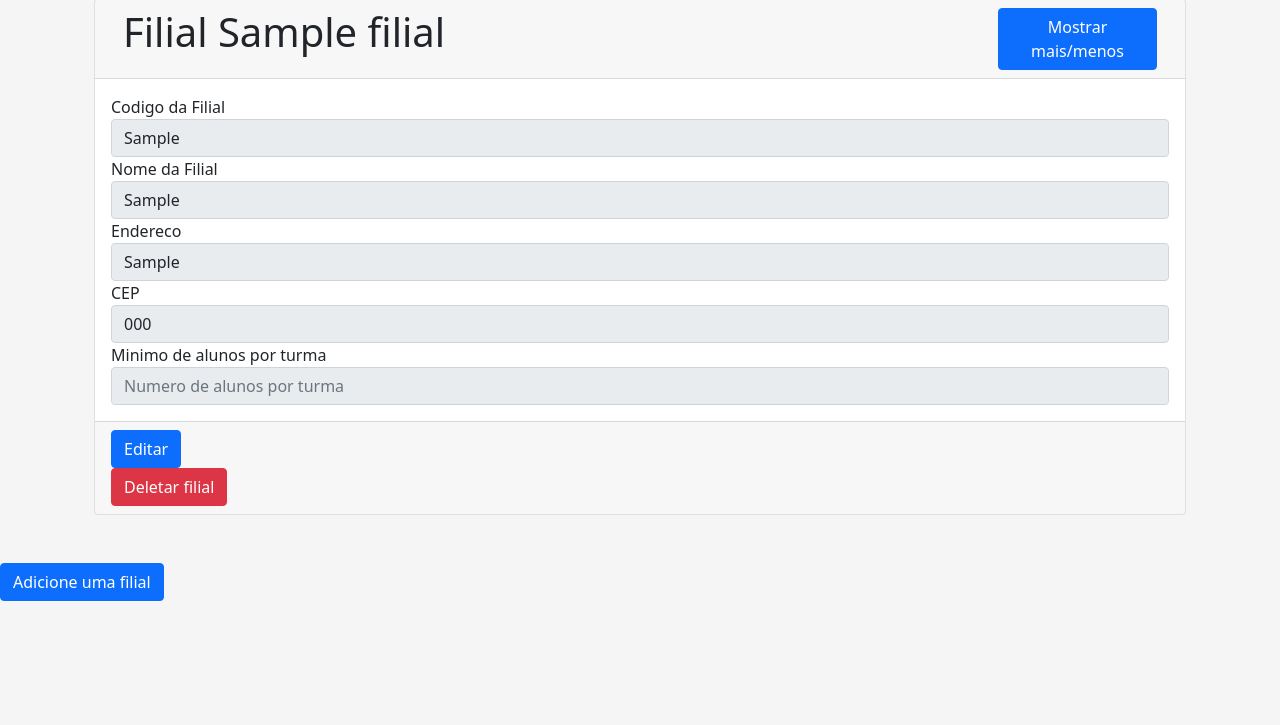
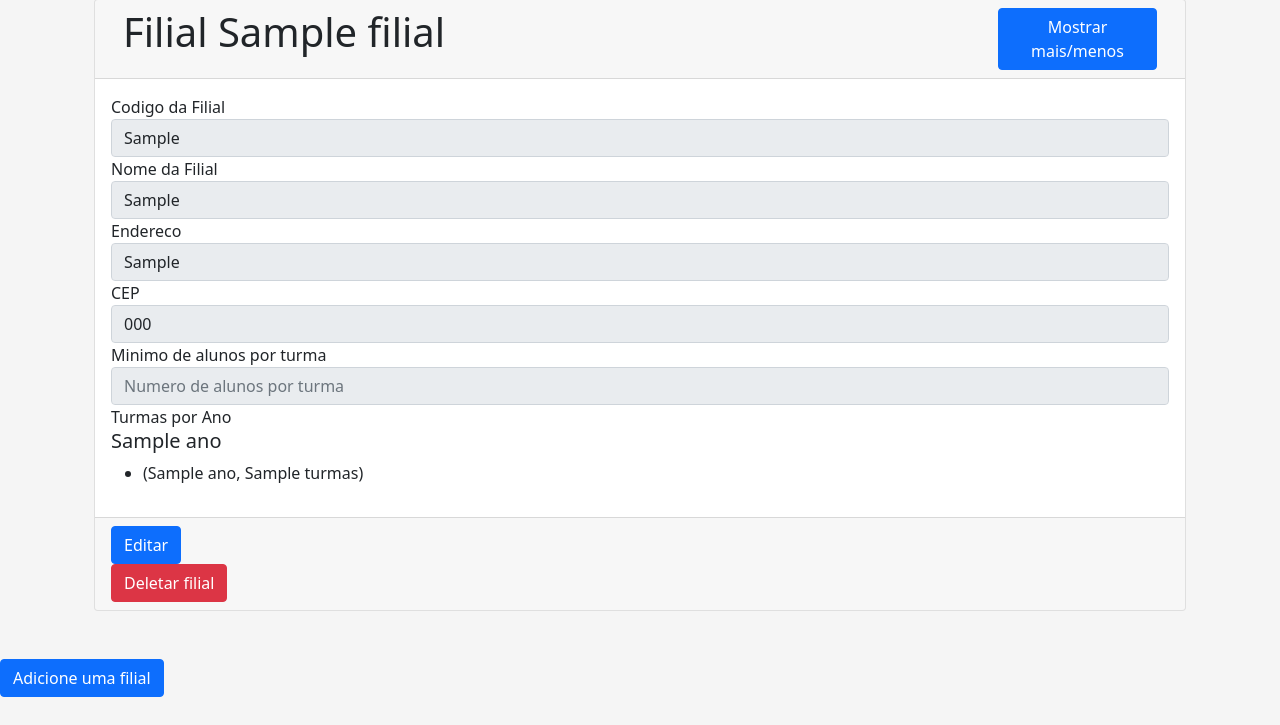
Before and after one commit to ProgMod-2024-1/Projeto-Modular-24.1, a Flask app: template project/templates/filial/filial.html in a window 1280 px wide, after a click on "Mostrar mais/menos". Shown: the part 105-830 px from the top of the page. Run offline with Flask 3, Linux system fonts and the light colour scheme; the template is opened without the code that fills it: most values are stand-ins (such as "Sample title", 1, 10 or a date in 2020); some libraries are stand-ins or nearby versions.

Commit message:
Mundaça html filial

```diff
--- a/project/blueprints/filial/database/filial.json
+++ b/project/blueprints/filial/database/filial.json
@@ -1 +1 @@
-{"data": [{"codigo": "75654144", "nome": "Teste", "endereco": "teste", "cep": "222", "min_alunos_p_turma": 10, "turmas": {"2024": []}}]}
+{"data": [{"codigo": "01799297", "nome": "Teste", "endereco": "teste", "cep": "222", "min_alunos_p_turma": 52, "turmas": {"2024": []}}]}
--- a/project/blueprints/filial/filialService.py
+++ b/project/blueprints/filial/filialService.py
@@ -37,7 +37,8 @@ def add_filiais(nome,endereco,cep,nAlunos):
                 }
 
 def update_filias(data):
-
+    turmas = data["turmas"]
+    print(turmas)
     filial_nova = {"codigo":data["codigoFilialEditada"],"nome": data["nomeFilialEditada"], "endereco": data["enderecoFilialEditada"], "cep": data["cepFilialEditada"], "min_alunos_p_turma": int(data["numeroDeAlunosFilialEditada"]), "turmas": {"2024": []}}
     filial_velha = {"nome": data["nomeFilialVelha"], "endereco": data["enderecoFilialVelha"], "cep": data["cepFilialVelha"], "min_alunos_p_turma": int(data["numeroDeAlunosFilialVelha"]), "turmas": {"2024": []}}
     result = update_filial(filial_nova)
--- a/project/templates/filial/filial.html
+++ b/project/templates/filial/filial.html
@@ -5,23 +5,19 @@
 {% block title %}Home Page{% endblock %}
 
 {% block content %}
-{% if filiais|length < 1 %} <div>
-
+{% if filiais|length < 1 %}
+<div>
     <h1>Ola</h1>
     <p>nao tem nenhuma filial ainda</p>
 </div>
 
 {% else %}
-
 <div class="container">
-
     {% for filial in filiais %}
     <div class="container my-5">
         <div class="card" id="card-{{ loop.index }}">
             <div class="card-header" id="headingOne-{{ loop.index }}">
-
                 <div class="container" id="container-{{ loop.index }}">
-
                     <div class="row gx-3" id="row gx3-{{ loop.index }}">
                         <div class="col-md-4" id="col-md-4-{{ loop.index }}">
                             <h1 class="mb-0" id="mb-0-{{ loop.index }}">
@@ -37,13 +33,15 @@
                         </div>
                     </div>
                 </div>
-
             </div>
 
             <div id="collapseOne-{{ loop.index }}" class="collapse hide" aria-labelledby="headingOne"
                 data-bs-parent="#accordion">
                 <div class="card-body">
-                        <form action="{{ url_for('filial.update_filiais_route') }}" method="post" class="form"id="editform-{{ loop.index }}"></form>
+
+                    <form action="{{ url_for('filial.update_filiais_route') }}" method="post" class="form"
+                        id="editform-{{ loop.index }}"></form>
+
                     <div class="form-group">
                         <label for="codigoFilialVelha">Codigo da Filial</label>
                         <input form="editform-{{ loop.index }}" type="string" class="form-control"
@@ -76,6 +74,20 @@
                             readonly>
                     </div>
 
+                    <!-- Displaying Turmas by Year -->
+                    <div class="form-group">
+                        <label for="turmasFilialVelha"><center>Turmas por Ano</center></label>
+                        <div>
+                            {% for ano, turmas in filial.turmas.items() %}
+                            <h5>{{ ano }}</h5>
+                            <ul>
+                                {% for turma in turmas %}
+                                <li>{{ turma }}</li>
+                                {% endfor %}
+                            </ul>
+                            {% endfor %}
+                        </div>
+                    </div>
                 </div>
                 <div class="card-footer" id="card-footer-{{ loop.index }}">
                     <button type="button" class="btn btn-primary" data-bs-toggle="modal"
@@ -131,6 +143,10 @@
                             id="numeroDeAlunosFilialEditada" name="numeroDeAlunosFilialEditada"
                             placeholder="Numero de alunos por turma" value={{filial.min_alunos_p_turma}}>
                     </div>
+                    <input type="hidden" form="editform-{{ loop.index }}" id="turmas" name="turmas" value="{{filial.turmas}}">
+
+
+
                 </div>
 
                 <div class="modal-footer">
@@ -158,21 +174,21 @@
 
             <form action="{{ url_for('filial.add_filiais_route') }}" method="post" class="form">
                 <div class="modal-body">
-                        {%if data_new_filial %}
+                    {% if data_new_filial %}
                     <div class="form-group">
                         <label for="nomeFilial">Nome da Filial</label>
                         <input type="string" class="form-control" id="nomeFilialNova" name="nomeFilialNova"
-                                placeholder="Nome" , value={{data["username"]}}>
+                            placeholder="Nome" value={{data["username"]}}>
                     </div>
                     <div class="form-group">
                         <label for="enderecoFilial">Endereco</label>
                         <input type="string" class="form-control" id="enderecoFilialNova" name="enderecoFilialNova"
-                                placeholder="Endereco" , value={{data["username"]}}>
+                            placeholder="Endereco" value={{data["username"]}}>
                     </div>
                     <div class="form-group">
                         <label for="cepFilial">CEP</label>
                         <input type="Address" class="form-control" id="cepFilialNova" name="cepFilialNova"
-                                placeholder="CEP" , value={{data["username"]}}>
+                            placeholder="CEP" value={{data["username"]}}>
                     </div>
                     <div class="form-group">
                         <label for="numeroDeAlunosFilialNova">Minimo de alunos por turma</label>
```
Lines whose indentation alone changed are shown as unchanged.
